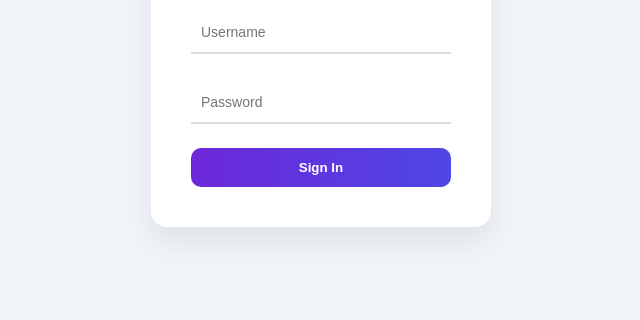
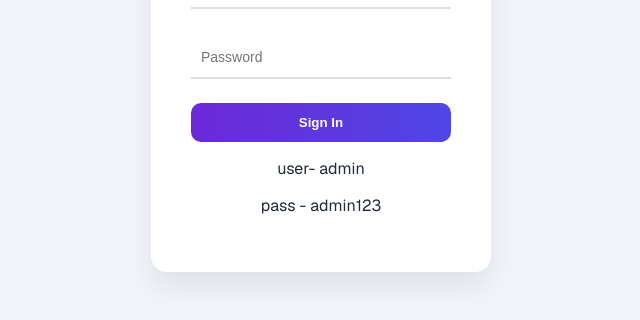
Before and after one commit to SHAKIBIMAD00/assignment05, a plain HTML site: page index.html in a window 1280 px wide. Shown: the part 378-698 px from the top of the page, without its empty margins (319-959 px from the left). Drawn offline with nearby package versions, Linux system fonts and the light colour scheme.

Commit message:
new update

```diff
--- a/index.html
+++ b/index.html
@@ -26,6 +26,10 @@
 <input type="password" placeholder="Password">
 
 <button id="login-btn">Sign In</button>
+<div>
+    <p>user- admin</p>
+    <p>pass - admin123</p>
+</div>
 </div>
 </div>
 
```
